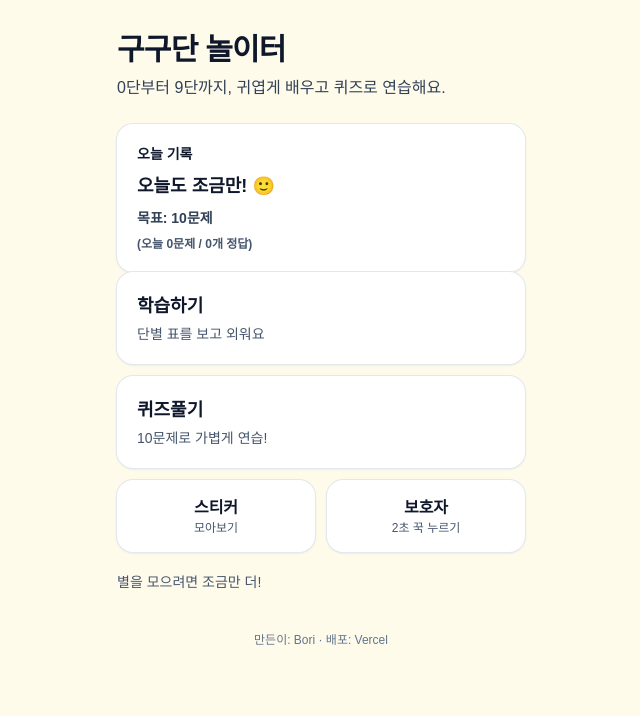
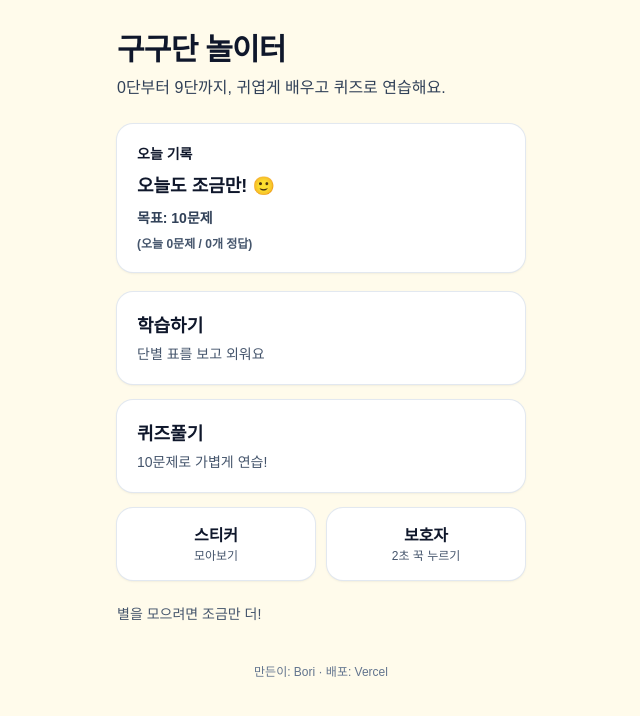
Before and after one commit to woairi/gugudan-kids, a Next.js app: page / in a window 1280 px wide. Shown: the top 716 px of the page, without its empty margins (319-959 px from the left). Built offline with nearby package versions, Linux system fonts and the light colour scheme.

Commit message:
ui(home): add spacing between today card and main actions

```diff
--- a/src/app/page.tsx
+++ b/src/app/page.tsx
@@ -15,7 +15,7 @@ export default function HomePage() {
             0단부터 9단까지, 귀엽게 배우고 퀴즈로 연습해요.
           </p>
         </header>
-        <div className="mt-4 rounded-2xl bg-white p-5 shadow-sm ring-1 ring-slate-200">
+        <div className="mt-4 mb-5 rounded-2xl bg-white p-5 shadow-sm ring-1 ring-slate-200">
           <div className="text-sm font-extrabold">오늘 기록</div>
           <div className="mt-2 text-lg font-extrabold">
             {(() => {
@@ -39,7 +39,7 @@ export default function HomePage() {
               );
             })()}
           </div>
-</div>
+        </div>
 
         {getActiveSession() && (
           <a
@@ -51,7 +51,7 @@ export default function HomePage() {
           </a>
         )}
 
-        <div className="grid gap-3">
+        <div className="grid gap-4">
           <Link
             href="/learn"
             className="rounded-2xl bg-white p-5 shadow-sm ring-1 ring-slate-200 active:scale-[0.99]"
```
Also changed, not shown: 1 other file (tests, documents, lock files or other folders).
